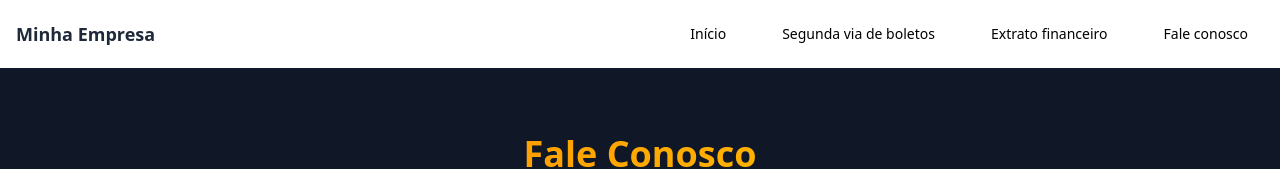
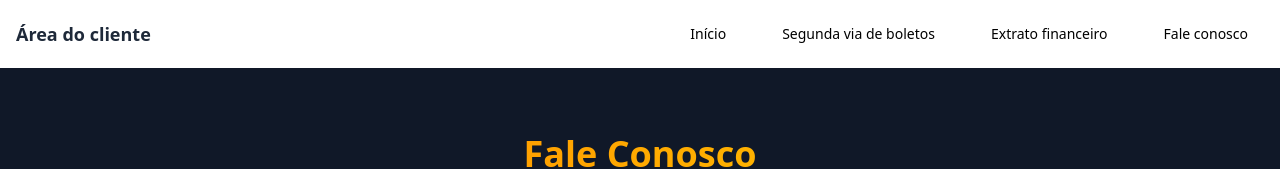
Before and after one commit to ProdHk/vs_group-x-uau_api, a Next.js app: page /cliente/contato in a window 1280 px wide. Shown: the top 169 px of the page. Built offline with nearby package versions, Linux system fonts and the light colour scheme.

Commit message:
Update header title to 'Área do cliente' for improved clarity

```diff
--- a/components/Header/index.tsx
+++ b/components/Header/index.tsx
@@ -21,7 +21,7 @@ export default function Header() {
         <header className="w-full bg-white shadow-md">
             <div className="container mx-auto flex items-center justify-between p-4">
                 {/* Logo */}
-                <h1 className="text-lg font-semibold text-gray-800">Minha Empresa</h1>
+                <h1 className="text-lg font-semibold text-gray-800">Área do cliente</h1>
 
                 {/* Desktop Navigation */}
                 <nav className="hidden md:flex gap-6">
```
